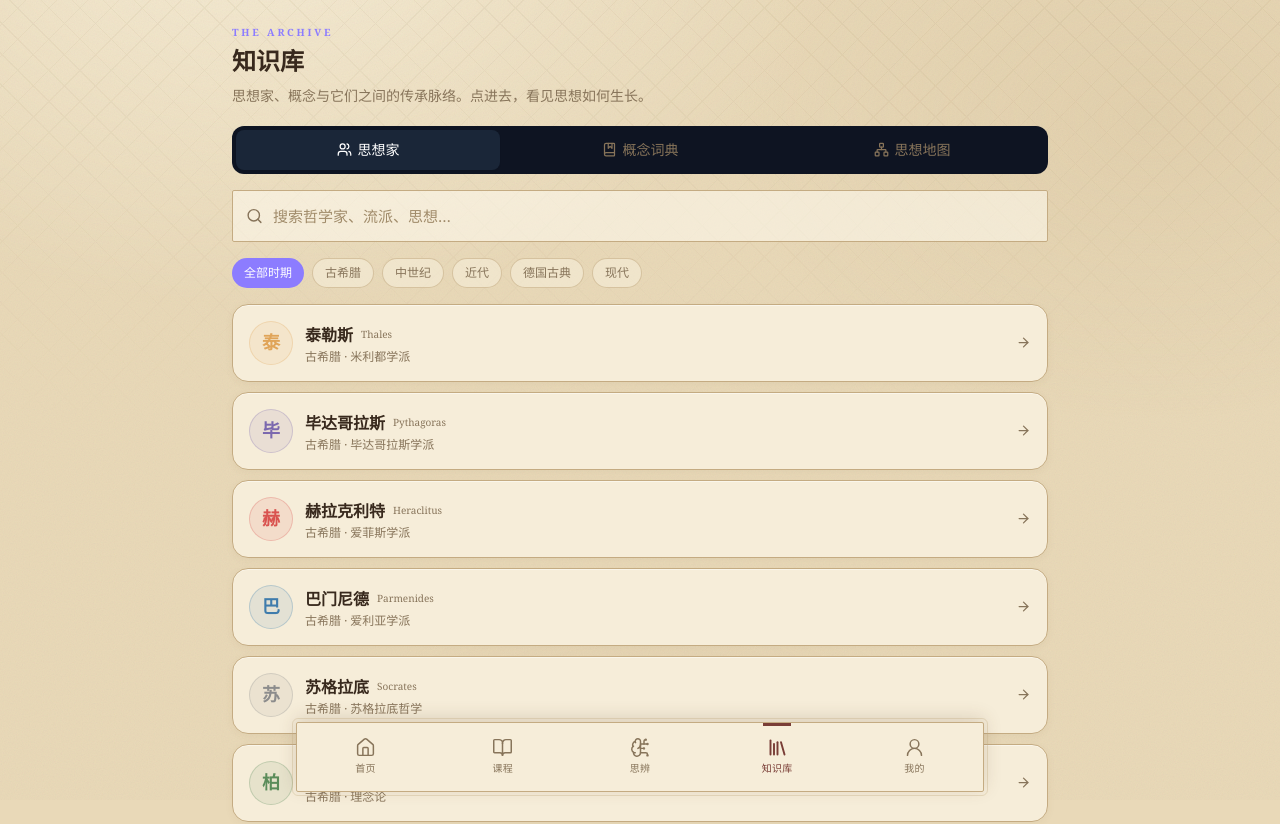
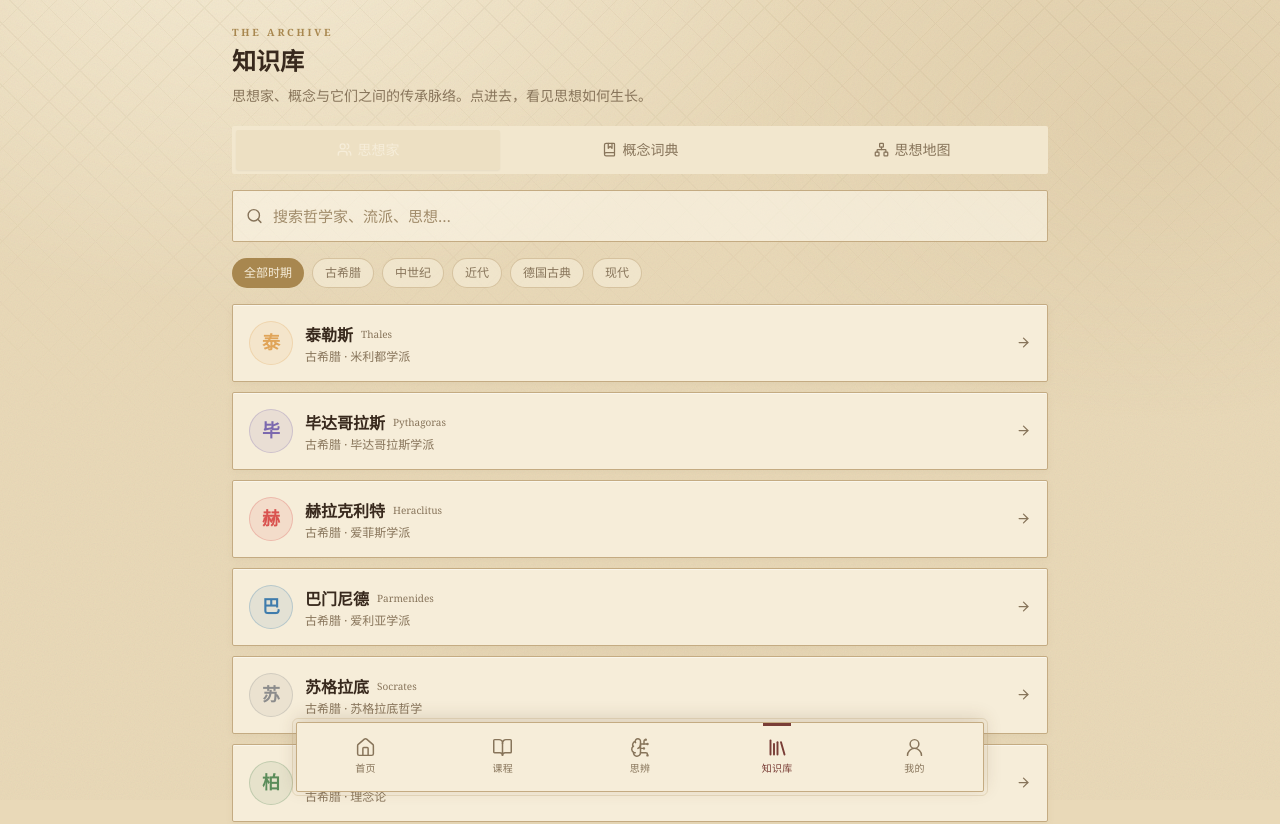
Before and after one commit to x13502239474-oss/philosophy-academy, a React (Vite) app: page /#/knowledge in a window 1280 px wide. Shown: the top 824 px of the page. Built offline with nearby package versions, Linux system fonts and the light colour scheme.

Commit message:
Sync src/pages/Knowledge.tsx

```diff
--- a/src/pages/Knowledge.tsx
+++ b/src/pages/Knowledge.tsx
@@ -26,18 +26,18 @@ export default function Knowledge() {
   return (
     <div className="pad pt-6">
       <div className="mb-5">
-        <div className="mb-1 text-[10px] font-semibold uppercase tracking-[.28em] text-[#8C7CFF]">The Archive</div>
+        <div className="mb-1 text-[10px] font-semibold uppercase tracking-[.28em] text-[#A8874F]">The Archive</div>
         <h1 className="font-display text-2xl font-bold">知识库</h1>
         <p className="mt-2 text-sm muted">思想家、概念与它们之间的传承脉络。点进去，看见思想如何生长。</p>
       </div>
 
-      <div className="mb-4 flex gap-2 rounded-xl bg-[#0E1422] p-1">
+      <div className="mb-4 flex gap-2 rounded-sm bg-[#F2E7CE] p-1">
         {([
           { id: 'philosophers', label: '思想家', icon: Users },
           { id: 'concepts', label: '概念词典', icon: BookMarked },
           { id: 'map', label: '思想地图', icon: Network },
         ] as const).map((t) => (
-          <button key={t.id} onClick={() => setTab(t.id)} className={`flex flex-1 items-center justify-center gap-1.5 rounded-lg py-2.5 text-sm font-medium transition ${tab === t.id ? 'bg-[#1A2638] text-white shadow-sm' : 'muted'}`}>
+          <button key={t.id} onClick={() => setTab(t.id)} className={`flex flex-1 items-center justify-center gap-1.5 rounded-sm py-2.5 text-sm font-medium transition ${tab === t.id ? 'bg-[#EDE0C3] text-[#F6EDD9] shadow-sm' : 'muted'}`}>
             <t.icon size={15} /> {t.label}
           </button>
         ))}
@@ -55,7 +55,7 @@ export default function Knowledge() {
         <>
           <div className="mb-3 flex gap-2 overflow-x-auto pb-1">
             {periods.map((per) => (
-              <button key={per} onClick={() => setPeriod(per)} className={`shrink-0 rounded-full px-3 py-1.5 text-xs transition ${period === per ? 'bg-[#8C7CFF] text-white' : 'glass-soft muted'}`}>
+              <button key={per} onClick={() => setPeriod(per)} className={`shrink-0 rounded-full px-3 py-1.5 text-xs transition ${period === per ? 'bg-[#A8874F] text-[#F6EDD9]' : 'glass-soft muted'}`}>
                 {per === 'all' ? '全部时期' : periodNames[per]}
               </button>
             ))}
@@ -63,7 +63,7 @@ export default function Knowledge() {
           {filteredPh.length === 0 ? <EmptyState icon={<Search size={36}/>} text="没有匹配的思想家" /> : (
             <div className="stagger space-y-2.5">
               {filteredPh.map((ph) => (
-                <Link key={ph.id} to={`/philosopher/${ph.id}`} className="flex items-center gap-3 rounded-2xl glass p-4 transition active:scale-[.99]">
+                <Link key={ph.id} to={`/philosopher/${ph.id}`} className="flex items-center gap-3 rounded-sm glass p-4 transition active:scale-[.99]">
                   <div className="grid h-11 w-11 shrink-0 place-items-center rounded-full font-display text-lg font-bold" style={{ background: ph.color + '1A', color: ph.color, border: `1px solid ${ph.color}44` }}>
                     {ph.name.slice(0, 1)}
                   </div>
@@ -86,7 +86,7 @@ export default function Knowledge() {
           {filteredConcepts.length === 0 ? <EmptyState icon={<Search size={36}/>} text="没有匹配的概念" /> : (
             <div className="stagger grid gap-2.5 sm:grid-cols-2">
               {filteredConcepts.map((c) => (
-                <Link key={c.id} to={`/concept/${c.id}`} className="rounded-2xl glass p-4 transition active:scale-[.99]">
+                <Link key={c.id} to={`/concept/${c.id}`} className="rounded-sm glass p-4 transition active:scale-[.99]">
                   <div className="flex items-start justify-between gap-2">
                     <div><div className="font-bold">{c.zh}</div><div className="text-[10px] uppercase tracking-wider muted">{c.en}</div></div>
                     <span className="chip shrink-0 !text-[9px]">{c.category}</span>
@@ -102,16 +102,16 @@ export default function Knowledge() {
       {/* 思想地图入口 */}
       {tab === 'map' && (
         <div>
-          <div className="mb-4 overflow-hidden rounded-3xl border border-[#4B9EFF]/20 p-5" style={{ background: 'radial-gradient(circle at 70% 0%, rgba(75,158,255,.13), transparent 55%), #0E1422' }}>
-            <Network size={28} className="mb-3 text-[#4B9EFF]" />
+          <div className="mb-4 overflow-hidden rounded-sm border border-[#793D36]/20 p-5" style={{ background: 'radial-gradient(circle at 70% 0%, rgba(121,61,54,.13), transparent 55%), #F2E7CE' }}>
+            <Network size={28} className="mb-3 text-[#793D36]" />
             <h2 className="font-display text-xl font-bold">思想的关系图</h2>
             <p className="mt-2 text-sm muted">哲学不是孤立的名字。柏拉图影响亚里士多德，洛克经贝克莱、休谟传到康德，康德又启发黑格尔与整个现代哲学。在这张图里看见思想的继承、批判与分歧。</p>
             <Link to="/map" className="btn-primary mt-5 inline-flex"><Network size={16}/> 打开思想地图 <ArrowRight size={15}/></Link>
           </div>
           <div className="grid grid-cols-3 gap-3 text-center">
-            <div className="rounded-2xl glass p-4"><div className="font-display text-2xl font-bold text-[#4B9EFF]">{philosophers.length}</div><div className="text-[11px] muted">思想家</div></div>
-            <div className="rounded-2xl glass p-4"><div className="font-display text-2xl font-bold text-[#8C7CFF]">{concepts.length}</div><div className="text-[11px] muted">核心概念</div></div>
-            <div className="rounded-2xl glass p-4"><div className="font-display text-2xl font-bold text-[#43D9D0]">{philosophers.reduce((s,p)=>s+p.influenced.length,0)}</div><div className="text-[11px] muted">思想关联</div></div>
+            <div className="rounded-sm glass p-4"><div className="font-display text-2xl font-bold text-[#793D36]">{philosophers.length}</div><div className="text-[11px] muted">思想家</div></div>
+            <div className="rounded-sm glass p-4"><div className="font-display text-2xl font-bold text-[#A8874F]">{concepts.length}</div><div className="text-[11px] muted">核心概念</div></div>
+            <div className="rounded-sm glass p-4"><div className="font-display text-2xl font-bold text-[#586044]">{philosophers.reduce((s,p)=>s+p.influenced.length,0)}</div><div className="text-[11px] muted">思想关联</div></div>
           </div>
         </div>
       )}
```
